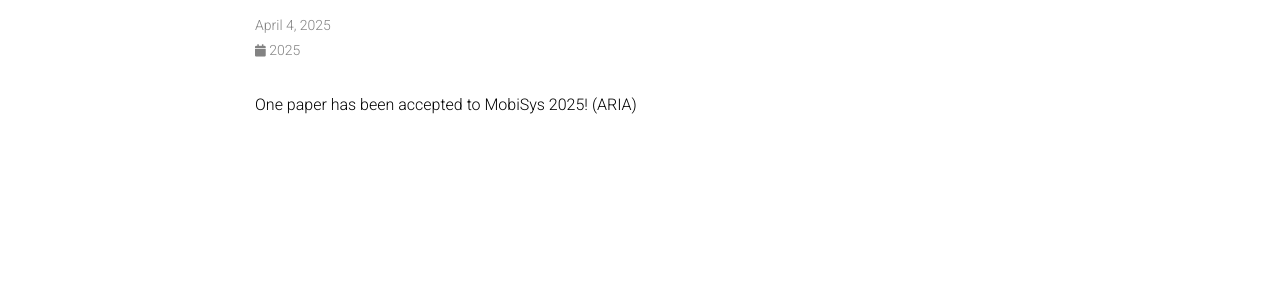
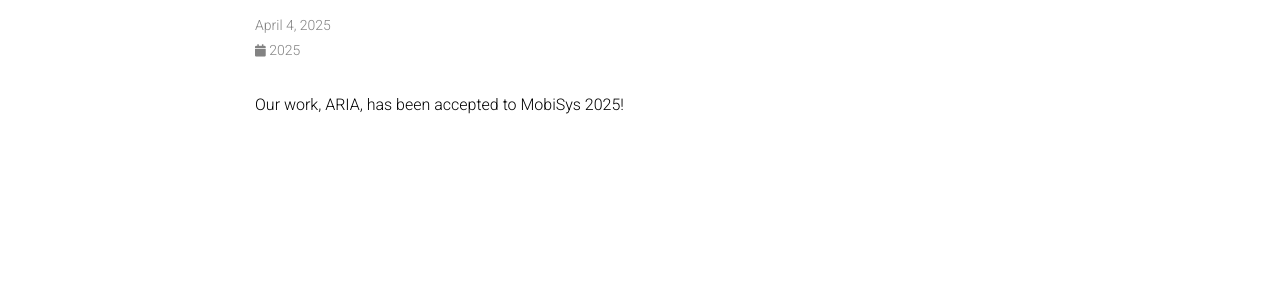
Before and after one commit to parkseonghoony/parkseonghoony.github.io, a Jekyll site: the page built from _news/announcement_2025-04-04.md, in a window 1280 px wide. Shown: the part 146-433 px from the top of the page. Built offline with Jekyll 4.4.1, drawn with Linux system fonts in a browser that asks for light colours; comment, search, counter and statistics services are not loaded; a style sheet for code colours, icons or effects is not loaded.

Commit message:
update pages

```diff
--- a/_news/announcement_2025-04-04.md
+++ b/_news/announcement_2025-04-04.md
@@ -4,4 +4,4 @@
 inline: true
 ---
 
-One paper has been accepted to MobiSys 2025! (ARIA)
+Our work, ARIA, has been accepted to MobiSys 2025!
```
Also changed, not shown: _news/announcement_2022-12-02.md (+1 -1 lines), _news/announcement_2023-05-05.md (+1 -1 lines), _news/announcement_2023-12-01.md (+1 -1 lines), _pages/publications.md (+1 -1 lines).
